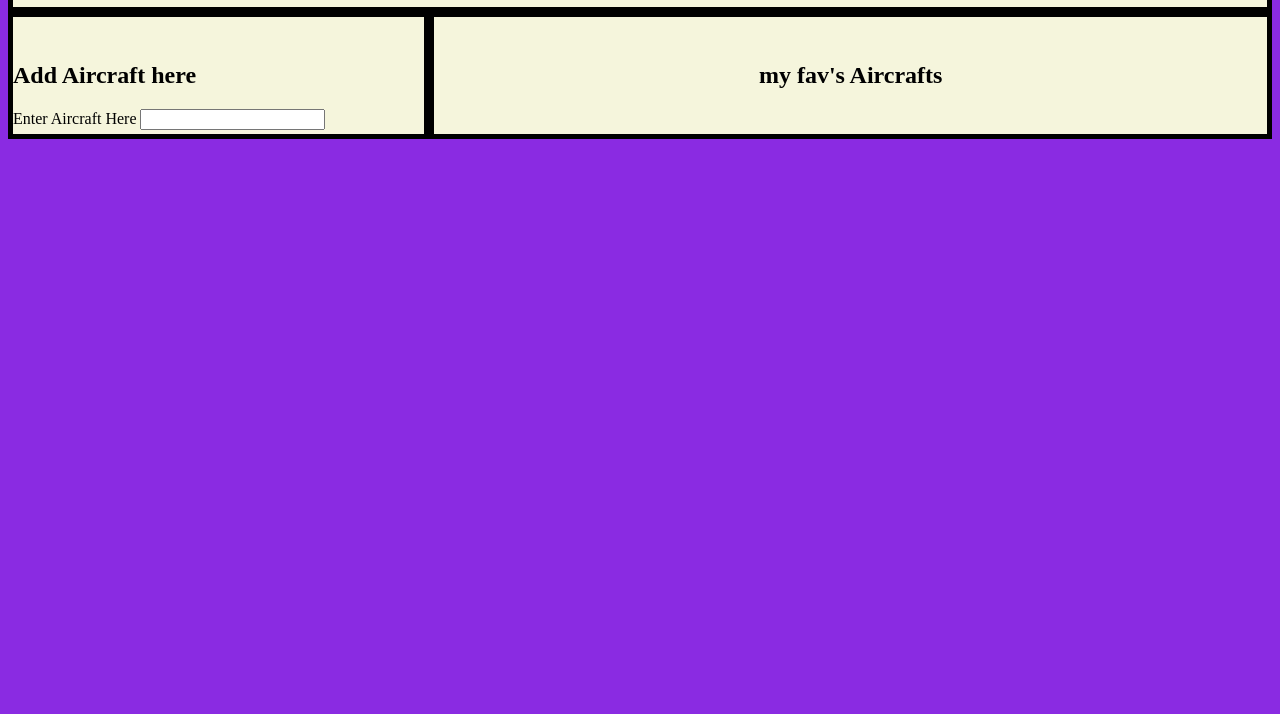
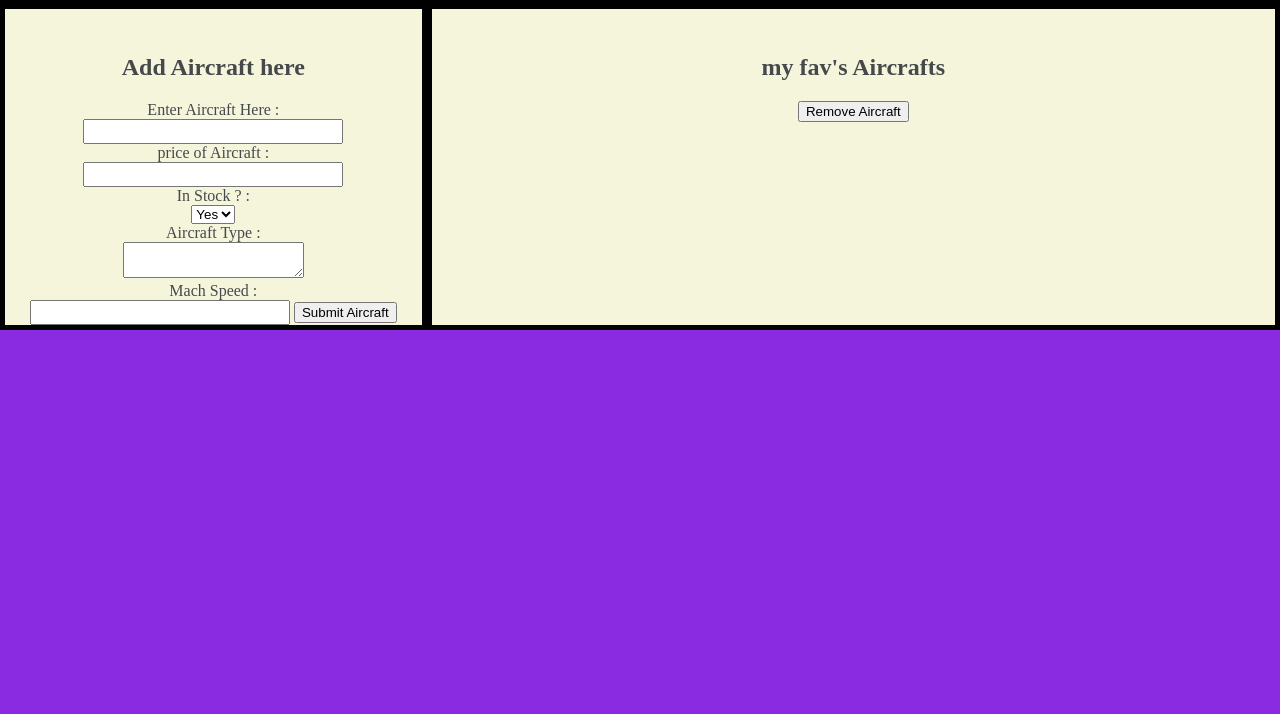
Before and after one commit to isiahArrufat/web-inventory-app-isiah, a plain HTML site: page index.html in a window 1280 px wide. Shown: the part 86-800 px from the top of the page. Drawn offline with Linux system fonts and the light colour scheme.

Commit message:
found inputs to be used for Aircraft template

```diff
--- a/index.html
+++ b/index.html
@@ -16,18 +16,49 @@
             <h2>Add Aircraft here</h2>
             <form id="new-Aircraft">
                 <label for="name" class="aircraft-name"
-                >Enter Aircraft Here
-                    <span class="required"></span>
-                    <input type="text" id="name" name="aircraft-name" required />
+                >Enter Aircraft Here :
+                <br>
+                    <span class = "required"></span>
+                    <input type = "text" id = "name" name = "aircraft-name" required />
+                </label>
+                </br>
+                <label for="price" class="price">
+                    price of Aircraft :
+                    <br>
+                    <span class = "required"></span>
+                    <input type = "number" name = "price" id = "price" min = "0" max = "6000000000">
+                </label>
+                <br>
+                <label id = "inStock" class = "inStock">
+                   In Stock ? :
+                   <br>
+                   <span class = "required"></span>
+                   <select name="inStock" id="inStock">
+                    <option value="yes">Yes</option>
+                    <option value="no">NO</option>
+                </select>
+                <br>
+                </label>
+                <label for = "aircraftType" class="aircraftType" >
+                    Aircraft Type :
+                    <br>
+                    <span class = "required"></span>
+                    <textarea class = "aircraftType" id = "aircraftType"></textarea>
+                </label>
+                <label for = "machSpeed">
+                    <br>
+                    Mach Speed :
+                    <br>
+                    <span class = "required"></span>
+                    <input type = "number" name = "machSpeed" id = "machSpeed" min = "0" max = "5.0">
                 </label>
 
-                <!-- <label for="price" class="price">
-                    price of Aircraft  <span class="required"></span><input type="number" name="price" id="price" min="0" max="6000000000"></label> -->
-
+                <button type="submit">Submit Aircraft</button>
             </form>
         </section>
-        <section class="Aircrafts">
+        <section class = "Aircrafts">
             <h2> my fav's Aircrafts</h2>
+            <button>Remove Aircraft</button>
         </section>
 
     </main>
--- a/scripts/main.js
+++ b/scripts/main.js
@@ -0,0 +1,15 @@
+const form = document.getElementById("new-Aircraft");
+
+form.addEventListener("submit", (event) => {
+    event.preventDefault();
+   console.log("name:", event.target.name.value);
+   console.log("price:", event.target.price.value);
+   console.log("inStock:", event.target.inStock.value);
+   console.log("aircraftType:", event.target.aircraftType.value);
+   console.log("machSpeed:", event.target.machSpeed.value);
+
+})
+
+const addAirCraft = (name, ) => {
+
+}
--- a/style.css
+++ b/style.css
@@ -1,3 +1,12 @@
+html,
+body {
+    color: #46494c;
+    font-family: "EB Garamond", serif;
+    margin: 0;
+    padding: 0;
+}
+
+
 body {
     background-color:blueviolet
 }
@@ -18,6 +27,7 @@ header {
 .new-aircraft-form {
     border: 5px solid black;
     padding-top: 25px;
+    text-align: center;
 }
 
 main {
@@ -25,3 +35,8 @@ main {
     grid-template-columns: 1fr 2fr;
     background-color:beige;
 }
+
+input {
+    width: 250px;
+    padding: 3px 3px;
+}
```
